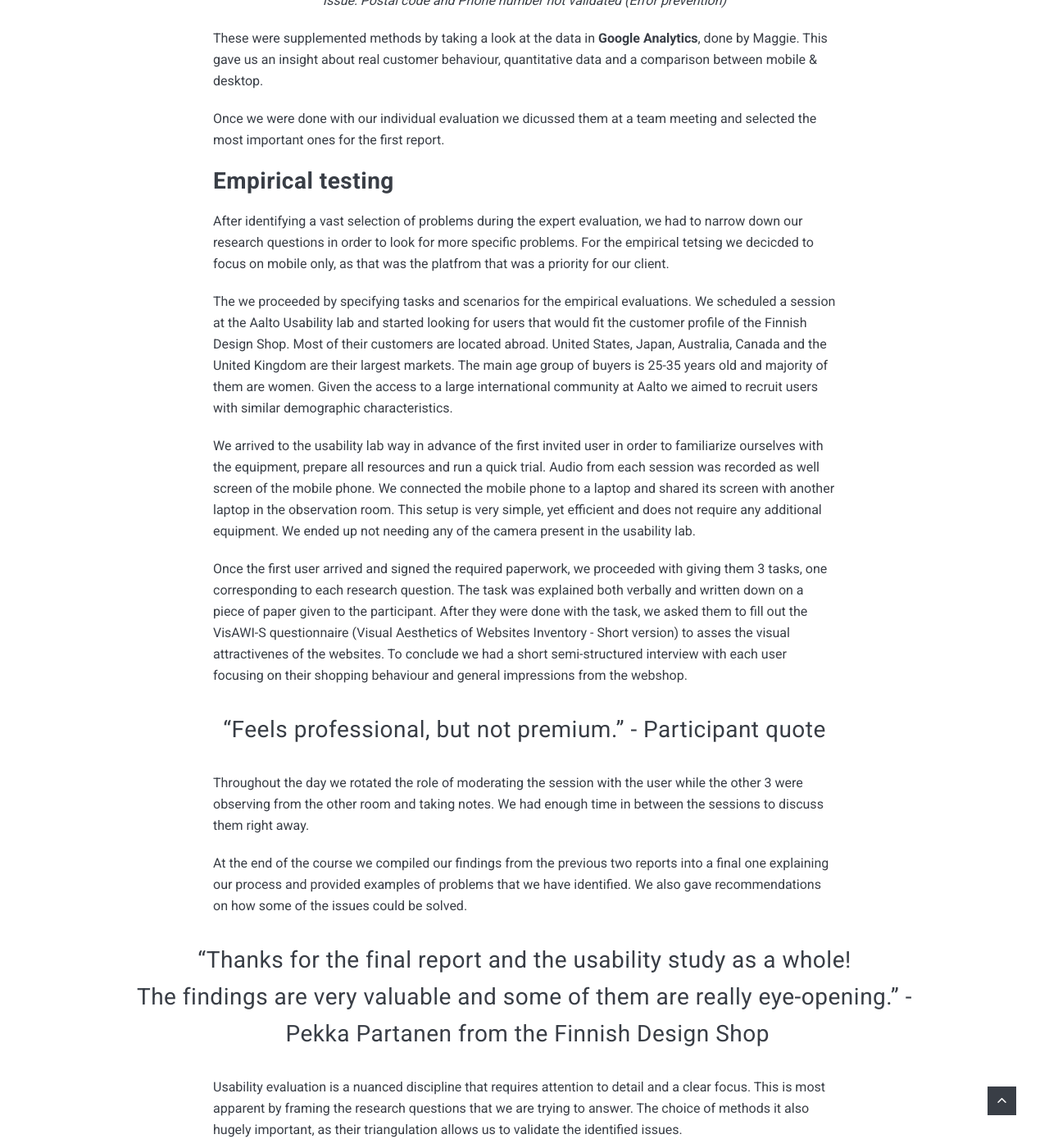
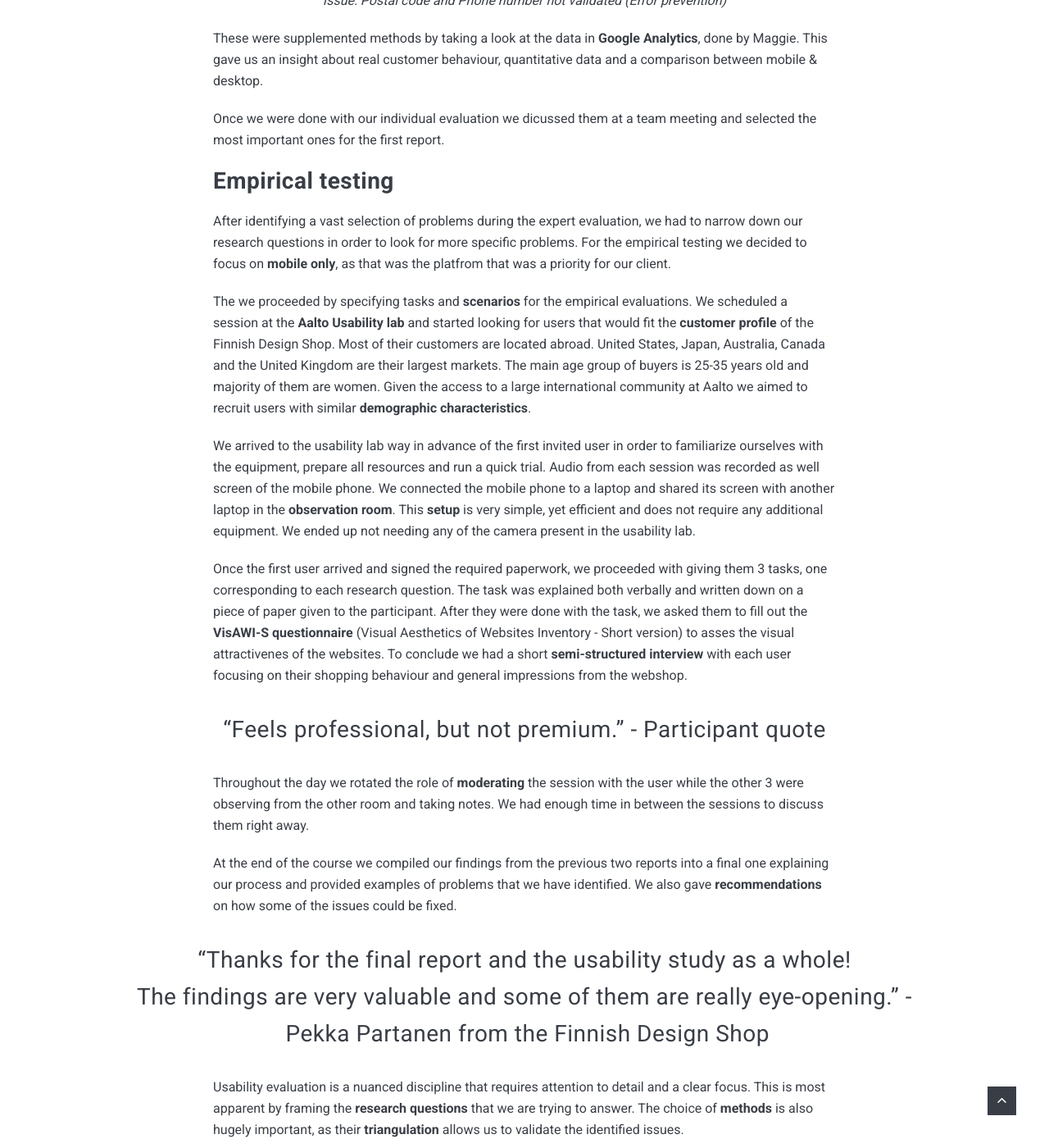
Before and after one commit to vojtasaf/vojtasaf.github.io, a Jekyll site: the page built from _posts/2019-04-30-fds.markdown, in a window 1280 px wide and 1400 px high, scrolled down 2160 px. Shown: the whole window at 82% size. Built offline with Jekyll 4.4.1, drawn with Linux system fonts in a browser that asks for light colours; nearby versions of some CDN libraries; some of the changed text lies outside the part shown.

Commit message:
Some corrections

```diff
--- a/_posts/2019-04-30-fds.markdown
+++ b/_posts/2019-04-30-fds.markdown
@@ -22,9 +22,9 @@ First we performed the expert evaluation by conducting the **Heuristic evaluatio
 2. Searching for a product meeting my expectations
 3. Checkout process
 
-Since we were examining both desktop at mobile, we split into two groups, one starting on mobile and the other on desktop. The aim of this was not to be primed by looking for the same issues in the other platform.
+Since we were examining both **desktop** and **mobile**, we split into two groups, one starting on mobile and the other on desktop. The aim of this was not to be primed by looking for the same issues in the other platform.
 
-For Heuristic evaluation on desktop we used the [UX Check Tool][uxcheck], a Chrome extension which I can recommend as it allows the finding to be easily exported. Each problem was rated based on its severity on a scale of **1** (Cosmetic - nice to fix) to **4** (Catastrophic - must be fixed). We documented the Congnitive walkthroughs in a shared excel sheet outlining the invididual steps of each scenario and the 2 questions of the streamlined cognitive walkthrough method.
+For Heuristic evaluation on desktop we used the [UX Check Tool][uxcheck], a Chrome extension which I can recommend as it allows the finding to be easily exported. Each problem was rated based on its severity on a scale of **1** (Cosmetic - nice to fix) to **4** (Catastrophic - must be fixed). We documented the Congnitive walkthroughs in a shared excel sheet outlining the invididual steps of each scenario and the 2 questions of the **streamlined cognitive walkthrough method**.
 
 <div class="wrapper">
 <img src="/images/error1.png" class="align-center" width="30%"> <img src="/images/error2.png" class="align-center" width="30%">
@@ -36,25 +36,25 @@ These were supplemented methods by taking a look at the data in **Google Analyti
 Once we were done with our individual evaluation we dicussed them at a team meeting and selected the most important ones for the first report.
 
 ## Empirical testing
-After identifying a vast selection of problems during the expert evaluation, we had to narrow down our research questions in order to look for more specific problems. For the empirical tetsing we decicded to focus on mobile only, as that was the platfrom that was a priority for our client.
+After identifying a vast selection of problems during the expert evaluation, we had to narrow down our research questions in order to look for more specific problems. For the empirical testing we decided to focus on **mobile only**, as that was the platfrom that was a priority for our client.
 
-The we proceeded by specifying tasks and scenarios for the empirical evaluations. We scheduled a session at the Aalto Usability lab and started looking for users that would fit the customer profile of the Finnish Design Shop. Most of their customers are located abroad. United States, Japan, Australia, Canada and the United Kingdom are their largest markets. The main age group of buyers is 25-35 years old and majority of them are women. Given the access to a large international community at Aalto we aimed to recruit users with similar demographic characteristics.
+The we proceeded by specifying tasks and **scenarios** for the empirical evaluations. We scheduled a session at the **Aalto Usability lab** and started looking for users that would fit the **customer profile** of the Finnish Design Shop. Most of their customers are located abroad. United States, Japan, Australia, Canada and the United Kingdom are their largest markets. The main age group of buyers is 25-35 years old and majority of them are women. Given the access to a large international community at Aalto we aimed to recruit users with similar **demographic characteristics**.
 
-We arrived to the usability lab way in advance of the first invited user in order to familiarize ourselves with the equipment, prepare all resources and run a quick trial. Audio from each session was recorded as well screen of the mobile phone. We connected the mobile phone to a laptop and shared its screen with another laptop in the observation room. This setup is very simple, yet efficient and does not require any additional equipment. We ended up not needing any of the camera present in the usability lab.
+We arrived to the usability lab way in advance of the first invited user in order to familiarize ourselves with the equipment, prepare all resources and run a quick trial. Audio from each session was recorded as well screen of the mobile phone. We connected the mobile phone to a laptop and shared its screen with another laptop in the **observation room**. This **setup** is very simple, yet efficient and does not require any additional equipment. We ended up not needing any of the camera present in the usability lab.
 
 Once the first user arrived and signed the required paperwork, we proceeded with giving them 3 tasks, one corresponding to each research question. The task was explained both verbally and written down on a piece of paper given to the participant.
-After they were done with the task, we asked them to fill out the VisAWI-S questionnaire (Visual Aesthetics of Websites Inventory - Short version) to asses the visual attractivenes of the websites.
-To conclude we had a short semi-structured interview with each user focusing on their shopping behaviour and general impressions from the webshop.
+After they were done with the task, we asked them to fill out the **VisAWI-S questionnaire** (Visual Aesthetics of Websites Inventory - Short version) to asses the visual attractivenes of the websites.
+To conclude we had a short **semi-structured interview** with each user focusing on their shopping behaviour and general impressions from the webshop.
 
 > "Feels professional, but not premium." - Participant quote
 
-Throughout the day we rotated the role of moderating the session with the user while the other 3 were observing from the other room and taking notes. We had enough time in between the sessions to discuss them right away.
+Throughout the day we rotated the role of **moderating** the session with the user while the other 3 were observing from the other room and taking notes. We had enough time in between the sessions to discuss them right away.
 
-At the end of the course we compiled our findings from the previous two reports into a final one explaining our process and provided examples of problems that we have identified. We also gave recommendations on how some of the issues could be solved.
+At the end of the course we compiled our findings from the previous two reports into a final one explaining our process and provided examples of problems that we have identified. We also gave **recommendations** on how some of the issues could be fixed.
 
 > "Thanks for the final report and the usability study as a whole! The findings are very valuable and some of them are really eye-opening." - Pekka Partanen from the Finnish Design Shop
 
-Usability evaluation is a nuanced discipline that requires attention to detail and a clear focus. This is most apparent by framing the research questions that we are trying to answer. The choice of methods it also hugely important, as their triangulation allows us to validate the identified issues.
+Usability evaluation is a nuanced discipline that requires attention to detail and a clear focus. This is most apparent by framing the **research questions** that we are trying to answer. The choice of **methods** is also hugely important, as their **triangulation** allows us to validate the identified issues.
 
 [uxcheck]: https://www.uxcheck.co/
 [fds]: https://www.finnishdesignshop.com/
```
Also changed, not shown: other parts of _posts/2019-04-30-fds.markdown (+1 -1 lines), _pages/styleguide.md (deleted, +0 -93 lines), _posts/2018-02-21-payme.markdown (+5 -4 lines), _posts/2018-11-30-alepa.markdown (+5 -5 lines), _posts/2018-12-18-uic.markdown (+5 -5 lines), _posts/2018-12-20-huawei.markdown (+4 -4 lines), _posts/2019-05-15-mahtava.markdown (+8 -7 lines).
